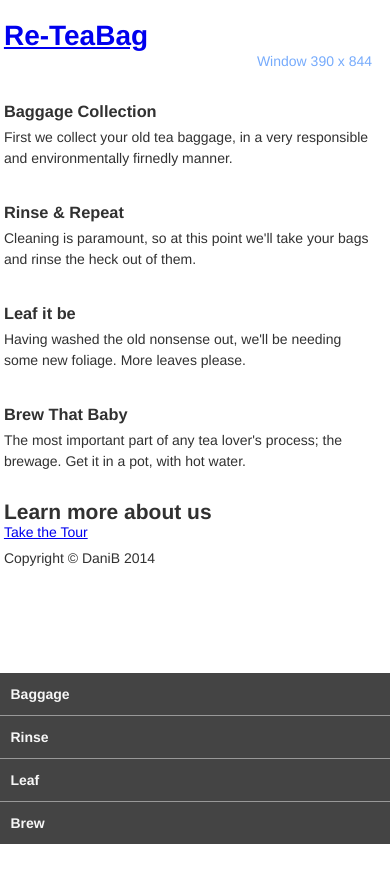
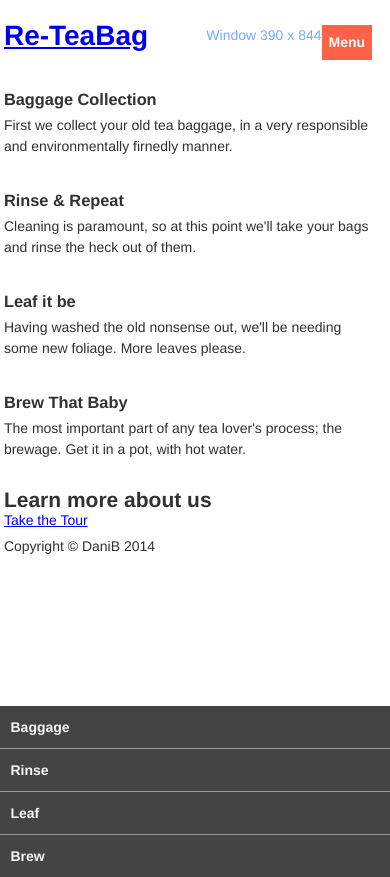
Before and after one commit to danielabar/rwd-tuts, a website: page app/navigation.html in a window 390 px wide. Before the commit the page ends 844 px from the top, so only its background shows below. Drawn offline with nearby package versions, Linux system fonts and the light colour scheme; files that its build step writes are made by us from their sources.

Commit message:
finish navigation for small screens

```diff
--- a/app/navigation.html
+++ b/app/navigation.html
@@ -34,11 +34,13 @@
           <a href="#">Re-TeaBag</a>
         </h1>
 
+        <a href="#navigation" class="nav-link">Menu</a>
+
         <div id="size"></div>
         <!-- <div id="size2"></div> -->
 
         <nav role="primary">
-          <ul>
+          <ul id="navigation">
             <li><a href="#">Baggage</a></li>
             <li><a href="#">Rinse</a></li>
             <li><a href="#">Leaf</a></li>
--- a/app/styles/navigation.css
+++ b/app/styles/navigation.css
@@ -9,8 +9,12 @@
 }
 
 /* Default font size is usually 16px for most browsers, so 100% of that is 16px */
+/* Min height is to provide some space so that responsive navigation menu doesn't cover up the content */
 html {
   font: 100%/1.5em Helvetica,Arial, sans-serif;
+  min-height: 100%;
+  position: relative;
+  padding-bottom: 20em;
 }
 
 /*
@@ -77,7 +81,21 @@ img {
   zoom: 1;
 }
 
+/* logo */
+h1.logo {
+  float: left;
+}
+
 /* navigation */
+a.nav-link {
+  float: right;
+  background: tomato;
+  text-decoration: none;
+  color: white;
+  padding: .5em;
+  font-weight: bold;
+}
+
 nav[role="primary"] ul {
   list-style: none;
   position: absolute;
@@ -102,7 +120,12 @@ nav[role="primary"] ul li a {
   color: #f7f7f7;
 }
 
-/* style the last nav link a little different */
+/* hover state (won't work on touch device) */
+nav[role="primary"] ul li a:hover {
+  background: tomato;
+}
+
+/* no border needed on the last nav link */
 nav[role="primary"] ul li:last-child a {
   border: none;
 }
```
Also changed, not shown: README.md.
